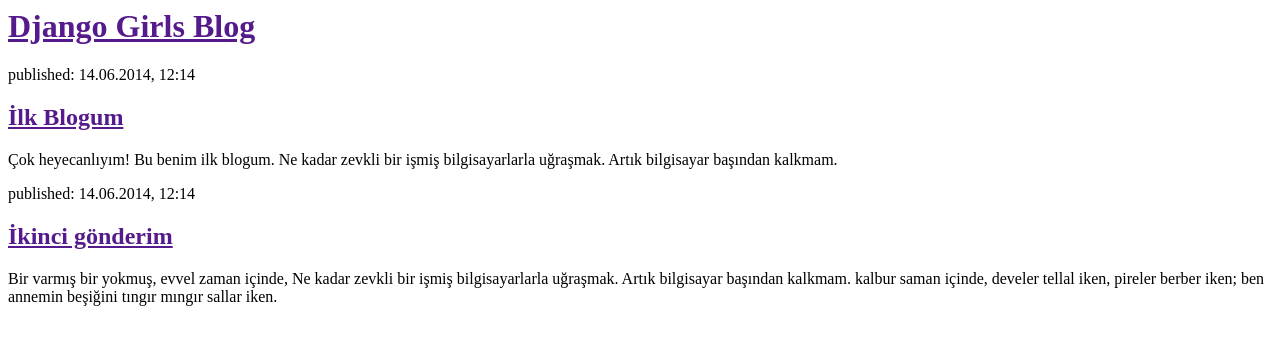
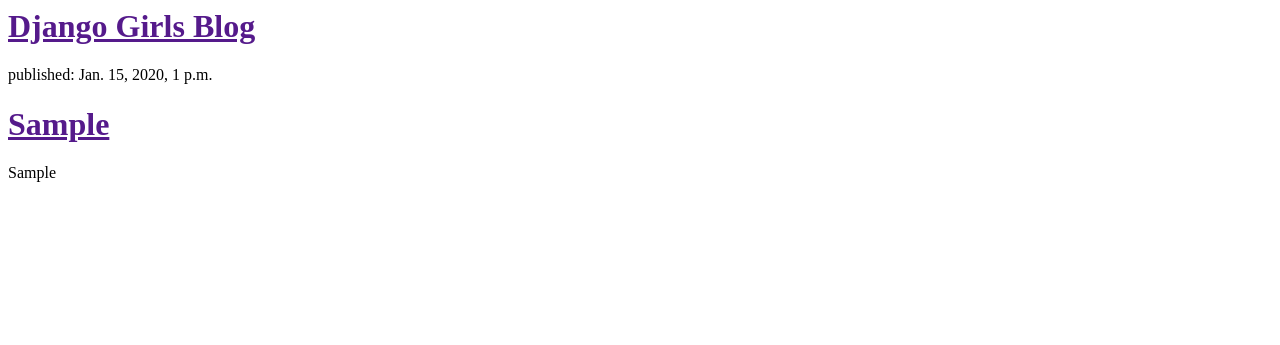
Before and after one commit to almina4489/my-first-blog, a Django app: template blog/templates/blog/post_list.html in a window 1280 px wide. Shown: the top 345 px of the page. Run offline with Django 3.2, Linux system fonts and the light colour scheme; the template is opened without the code that fills it: values that come from a table or form of the project are taken from there, others are empty; tables that the repository leaves empty hold one stand-in row (values such as "Sample post").

Commit message:
veritabınındakı postları gordum

```diff
--- a/blog/models.py
+++ b/blog/models.py
@@ -1,16 +1,19 @@
 from django.db import models
 from django.utils import timezone
 
-class Post (models.Model):
-    yazar = models.ForeignKey('auth.user')
+
+class Post(models.Model):
+    yazar = models.ForeignKey('auth.User')
     baslik = models.CharField(max_length=200)
     yazi = models.TextField()
-    yaratilis_tarihi = models.DateTimeField(default=timezone.now)
-    yayinlama_tarihi = models.DateTimeField(blank= True , null=True)
+    yaratilis_tarihi = models.DateTimeField(
+            default=timezone.now)
+    yayinlama_tarihi = models.DateTimeField(
+            blank=True, null=True)
 
     def yayinla(self):
-     self.yayinlama_tarihi = timezone.now()
-     self.save()
+        self. yayinlama_tarihi = timezone.now()
+        self.save()
 
-     def _str_(self):
-         return self.baslik
+    def __str__(self):
+        return self.baslik
--- a/blog/templates/blog/post_list.html
+++ b/blog/templates/blog/post_list.html
@@ -4,19 +4,19 @@
     </head>
     <body>
         <div>
+
             <h1><a href="">Django Girls Blog</a></h1>
         </div>
 
-        <div>
-            <p>published: 14.06.2014, 12:14</p>
-            <h2><a href="">İlk Blogum</a></h2>
-            <p>Çok heyecanlıyım! Bu benim ilk blogum. Ne kadar zevkli bir işmiş bilgisayarlarla uğraşmak. Artık bilgisayar başından kalkmam. </p>
-        </div>
+        {% for post in posts %}
+      <div>
+          <p>published: {{ post.yayinlama_tarihi }}</p>
+          <h1><a href="">{{ post.baslik }}</a></h1>
+          <p>{{ post.yazi|linebreaks }}</p>
+      </div>
+  {% endfor %}
 
-        <div>
-            <p>published: 14.06.2014, 12:14</p>
-            <h2><a href="">İkinci gönderim</a></h2>
-            <p>Bir varmış bir yokmuş, evvel zaman içinde, Ne kadar zevkli bir işmiş bilgisayarlarla uğraşmak. Artık bilgisayar başından kalkmam. kalbur saman içinde, develer tellal iken, pireler berber iken; ben annemin beşiğini tıngır mıngır sallar iken.</p>
-        </div>
+
+
     </body>
 </html>
--- a/blog/views.py
+++ b/blog/views.py
@@ -1,3 +1,6 @@
 from django.shortcuts import render
+from django.utils import timezone
+from .models import Post
 def post_list(request):
-    return render(request, 'blog/post_list.html', {})
+    posts = Post.objects.filter(yayinlama_tarihi__lte=timezone.now()).order_by('yayinlama_tarihi')
+    return render(request, 'blog/post_list.html', {'posts': posts})
```
